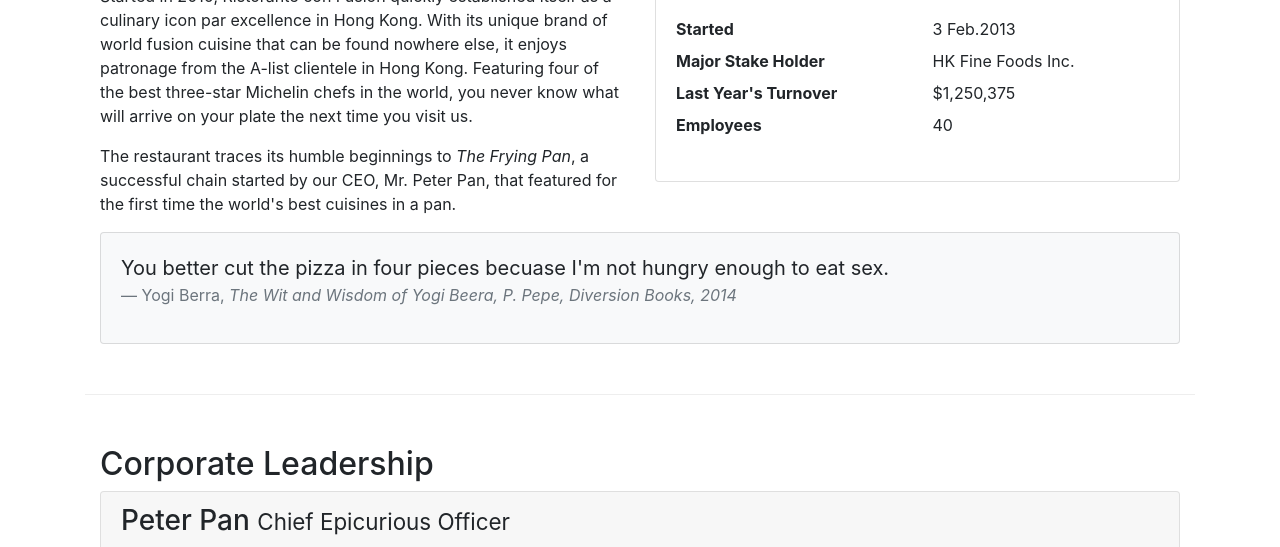
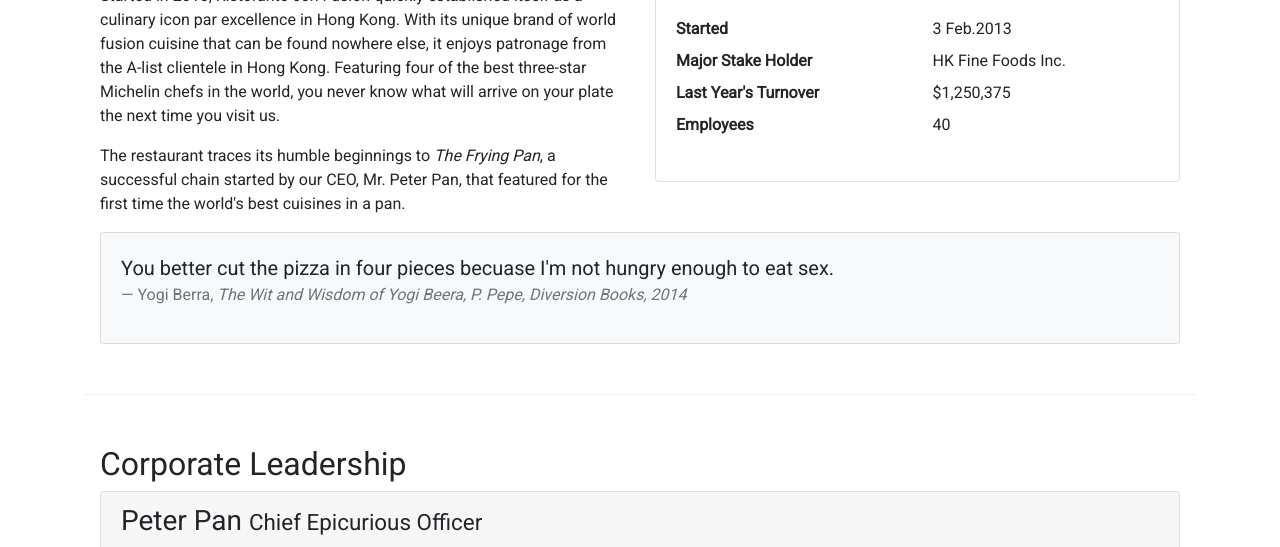
Before and after one commit to musmanm/conFusion, a website: page aboutus.html in a window 1280 px wide. Shown: the part 553-1100 px from the top of the page. Drawn offline with nearby package versions, Linux system fonts and the light colour scheme.

Commit message:
adding roboto font

```diff
--- a/aboutus.html
+++ b/aboutus.html
@@ -11,6 +11,7 @@
     <link rel="stylesheet" href="node_modules/bootstrap/dist/css/bootstrap.min.css">
     <link rel="stylesheet" href="node_modules/font-awesome/css/font-awesome.min.css">
     <link rel="stylesheet" href="node_modules/bootstrap-social/bootstrap-social.css">
+    <link rel="stylesheet" href="https://fonts.googleapis.com/css?family=Roboto&display=swap">
     <link rel="stylesheet" href="css/styles.css">
     <title>Ristorante Con Fusion: About Us</title>
 
--- a/css/styles.css
+++ b/css/styles.css
@@ -36,6 +36,7 @@
 body {
     padding: 50px 0px 0px 0px;
     z-index: 0;
+    font-family: 'Roboto', sans-serif;
 }
 
 .navbar-dark {
```
Also changed, not shown: contactus.html (+1 -0 lines), index.html (+1 -0 lines).
